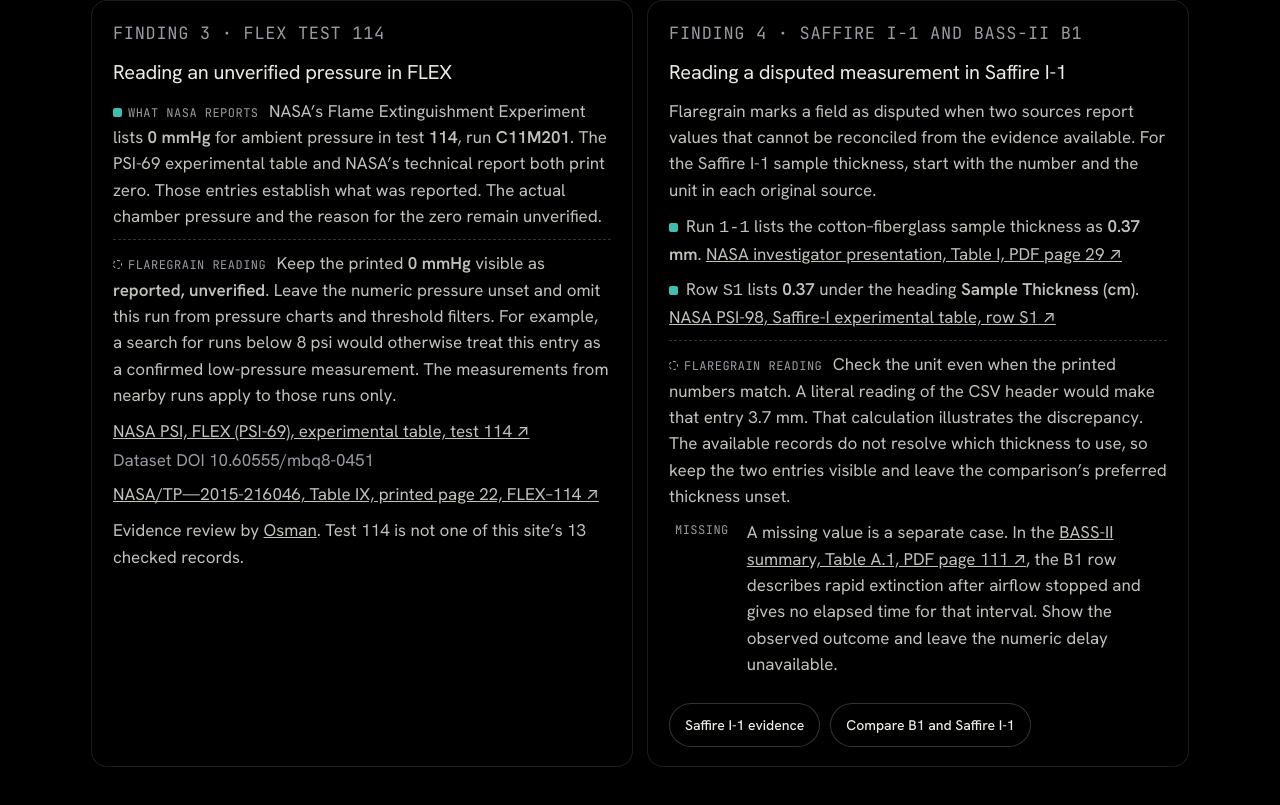
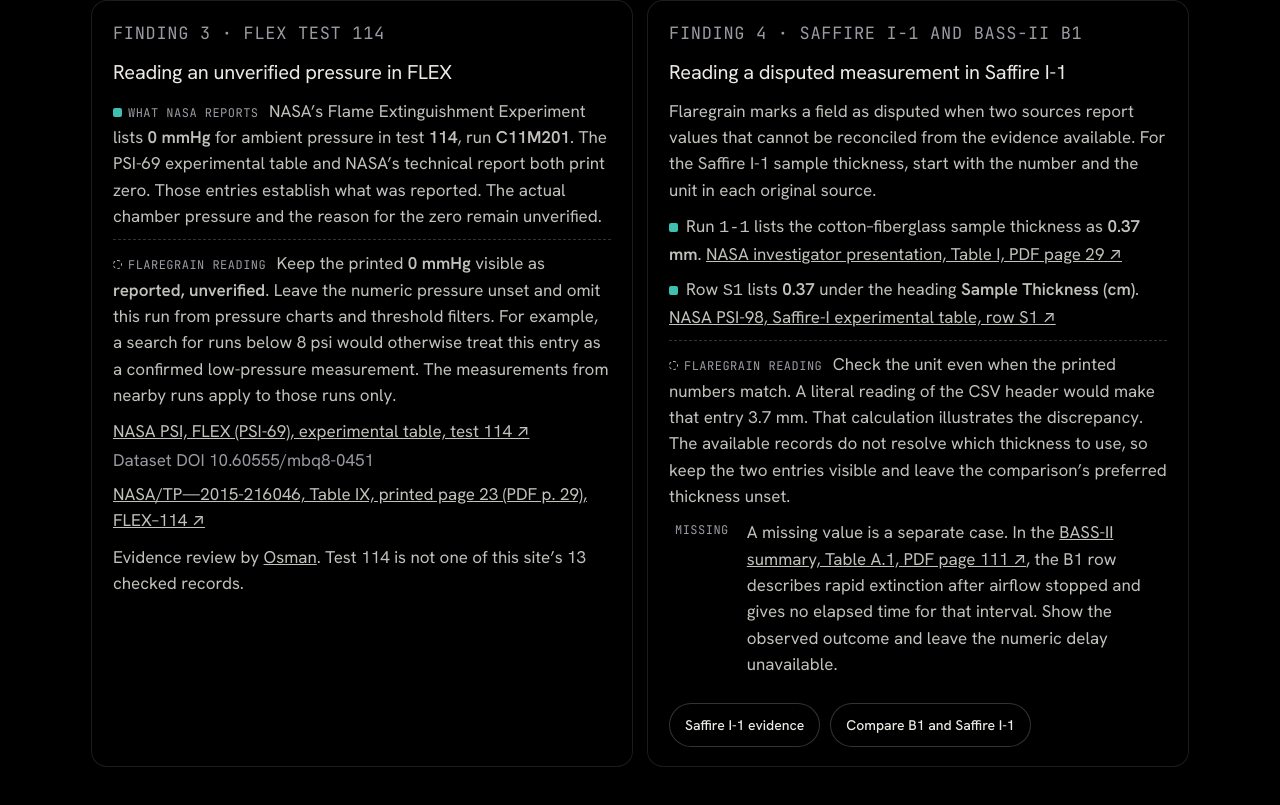
Before and after one commit to grishcodes/flaregrain-submission, a plain HTML site: page flaregrain/redesign/insights.html in a window 1280 px wide. Shown: the part 1824-2629 px from the top of the page. Drawn offline with Linux system fonts and the light colour scheme.

Commit message:
Findings and FLEX write-up: test 114 is on printed page 23 (PDF p. 29)
Osman's data check, Fix 1 (JP's decision): NASA/TP-2015-216046 Table IX lists FLEX-114 (run C11M201)
on printed page 23, which is PDF page 29, not printed page 22. The report link now opens that page.

Co-Authored-By: Claude Opus 5.5 <noreply@anthropic.com>

```diff
--- a/flaregrain/redesign/insights.html
+++ b/flaregrain/redesign/insights.html
@@ -87,7 +87,7 @@
       <p class="in-impl"><span class="mk t3" aria-hidden="true"></span><span class="mono">Flaregrain reading</span> Keep the printed <b>0 mmHg</b> visible as <b>reported, unverified</b>. Leave the numeric pressure unset and omit this run from pressure charts and threshold filters. For example, a search for runs below 8 psi would otherwise treat this entry as a confirmed low-pressure measurement. The measurements from nearby runs apply to those runs only.</p>
       <ul class="in-ev">
         <li><a href="https://psi.nasa.gov/geode-py/ws/studies/PSI-69/download?file=6792be99b7b6ff8e65037e3a&amp;version=1&amp;studyVersion=5&amp;redirect=true" target="_blank" rel="noopener">NASA PSI, FLEX (PSI-69), experimental table, test 114 ↗</a><span class="small">Dataset DOI 10.60555/mbq8-0451</span></li>
-        <li><a href="https://ntrs.nasa.gov/api/citations/20150023456/downloads/20150023456.pdf" target="_blank" rel="noopener">NASA/TP—2015-216046, Table IX, printed page 22, FLEX–114 ↗</a></li>
+        <li><a href="https://ntrs.nasa.gov/api/citations/20150023456/downloads/20150023456.pdf#page=29" target="_blank" rel="noopener">NASA/TP—2015-216046, Table IX, printed page 23 (PDF p. 29), FLEX–114 ↗</a></li>
       </ul>
       <p>Evidence review by <a href="https://github.com/Osmankhurram" target="_blank" rel="noopener">Osman</a>. Test 114 is not one of this site’s 13 checked records.</p>
     </article>
```
Also changed, not shown: 1 other file.
